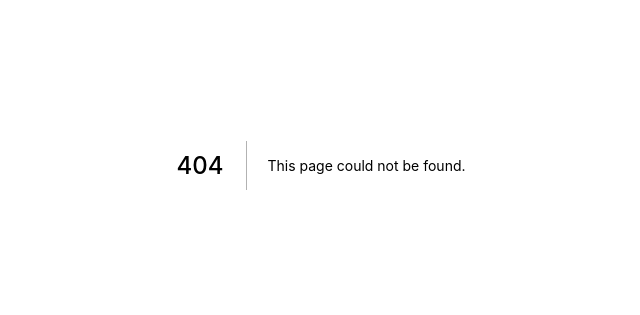
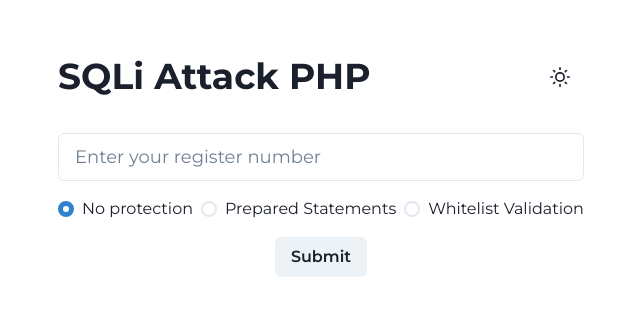
Before and after one commit to 1407arjun/sqli-fix, a Next.js app: page /attack in a window 1280 px wide. Before the commit this address had no page. Shown: the part 235-550 px from the top of the page, without its empty margins (319-959 px from the left). Built offline with nearby package versions, Linux system fonts and the light colour scheme.

Commit message:
Initialize attack page

```diff
--- /dev/null
+++ b/src/pages/attack.tsx
@@ -0,0 +1,68 @@
+import {
+    Center,
+    Heading,
+    VStack,
+    HStack,
+    Spacer,
+    Box,
+    Text,
+    Grid,
+    Divider,
+    Input,
+    Button,
+    RadioGroup,
+    Stack,
+    Radio
+} from "@chakra-ui/react"
+import type { NextPage } from "next"
+import { useEffect, useState } from "react"
+import ColorToggle from "../components/ColorToggle"
+import Display from "../components/Display"
+import Head from "../components/Head"
+import UploadButton from "../components/UploadButton"
+
+const Home: NextPage = () => {
+    const [value, setValue] = useState("0")
+
+    return (
+        <Center minH="100vh">
+            <VStack p={8} spacing={8}>
+                <Head />
+                <HStack justifyContent="center" alignItems="center" w="100%">
+                    <Heading>SQLi Attack PHP</Heading>
+                    <Spacer />
+                    <ColorToggle />
+                </HStack>
+                <form
+                    action="http://localhost:8888/sqli-fix/php/database.php"
+                    method="GET"
+                    style={{ width: "100%" }}>
+                    <VStack spacing={4}>
+                        <Input
+                            name="regno"
+                            id="regno"
+                            placeholder="Enter your register number"
+                            size="lg"
+                            required
+                        />
+                        <RadioGroup
+                            onChange={setValue}
+                            value={value}
+                            name="method"
+                            id="method"
+                            defaultValue="0">
+                            <Stack direction="row">
+                                <Radio value="0">No protection</Radio>
+                                <Radio value="1">Prepared Statements</Radio>
+                                <Radio value="2">Whitelist Validation</Radio>
+                            </Stack>
+                        </RadioGroup>
+                        <Button type="submit">Submit</Button>
+                    </VStack>
+                </form>
+            </VStack>
+        </Center>
+    )
+}
+
+export default Home
```
Also changed, not shown: 1 other file (tests, documents, lock files or other folders).
